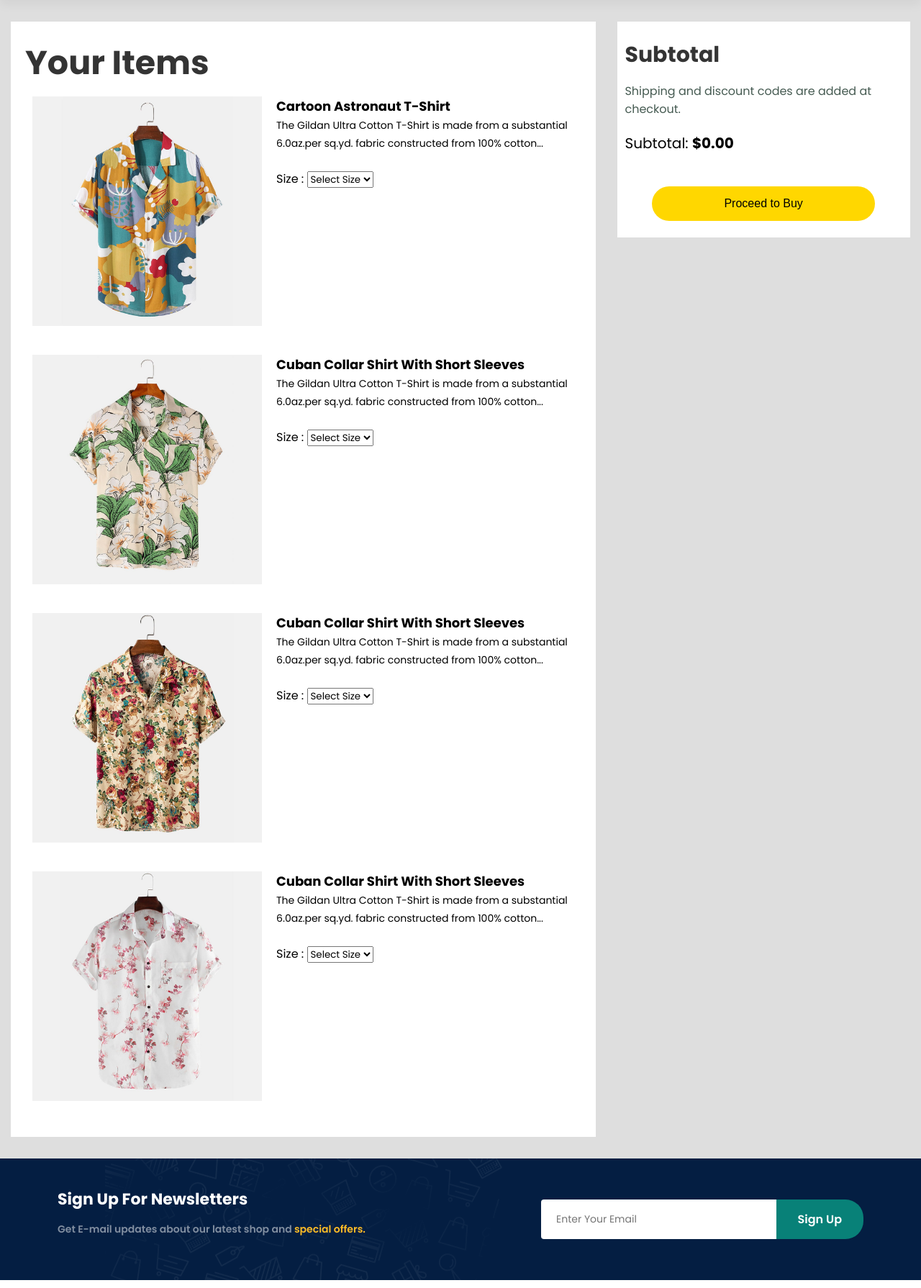
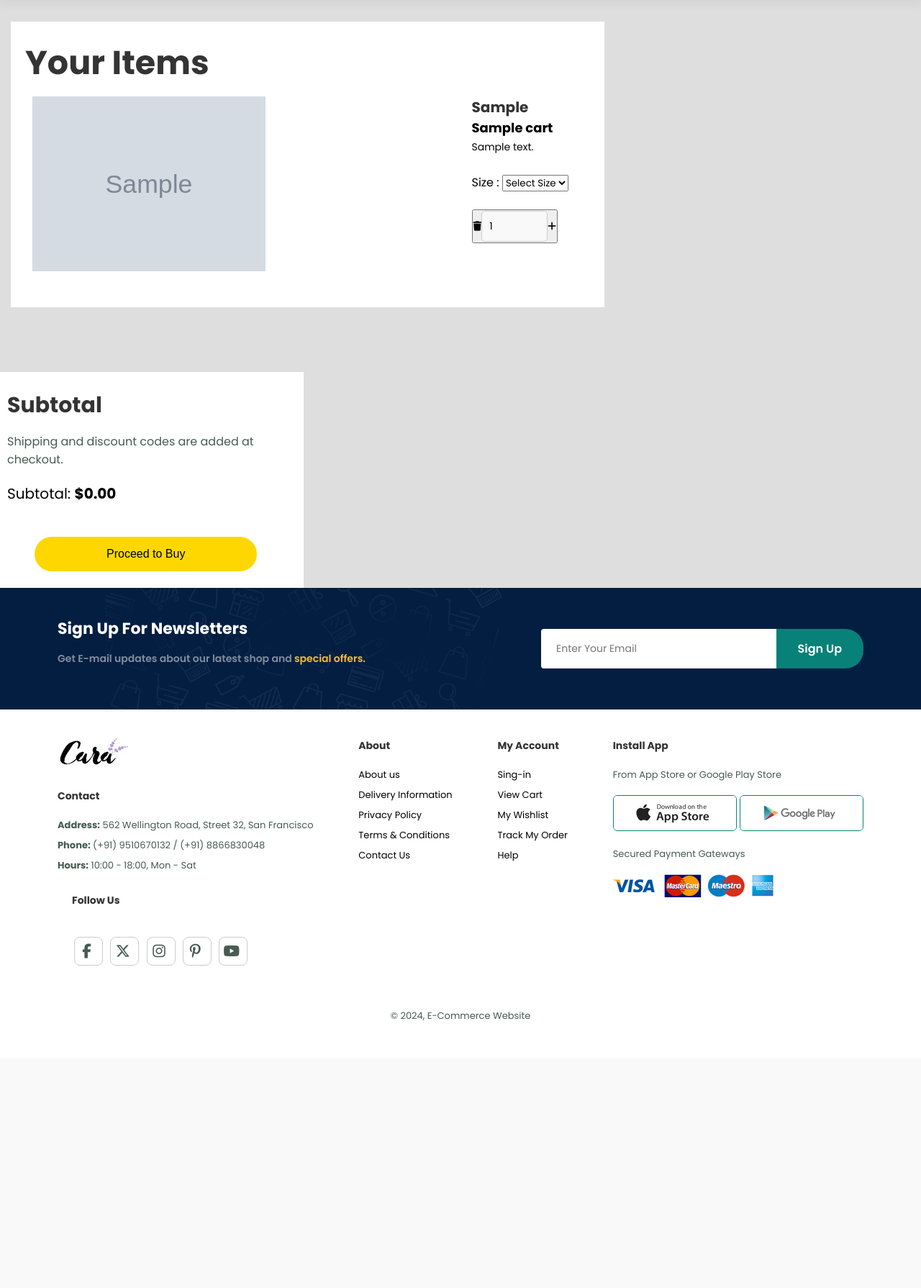
Before and after one commit to Manthan7698/E-CommWeb, a PHP site: page /bag.php in a window 1280 px wide. Shown: the part 87-1877 px from the top of the page at 72% size. After the commit the page ends 1505 px from the top, so only its background shows below. Run offline with PHP 8.4, Linux system fonts and the light colour scheme; tables that the repository leaves empty or names only in its code hold one stand-in row (values such as "Sample post"); grey boxes marked "Sample" are stand-in pictures; some libraries are stand-ins or nearby versions.

Commit message:
updated bag

```diff
--- a/bag.php
+++ b/bag.php
@@ -1,5 +1,6 @@
 <!DOCTYPE html>
 <html lang="en">
+
 <head>
     <meta charset="UTF-8">
     <meta name="viewport" content="width=device-width, initial-scale=1.0">
@@ -7,6 +8,7 @@
     <link rel="stylesheet" href="style.css">
     <link rel="stylesheet" href="https://cdnjs.cloudflare.com/ajax/libs/font-awesome/6.5.1/css/all.min.css" />
 </head>
+
 <body>
 
     <section id="header">
@@ -42,12 +44,19 @@
             <div class="bag-item-box-area">
                 <h2>Your Items</h2>
                 <div class="bag-item-box">
+                    <?php
+                    include 'config.php';
+                    $stmt = $conn->prepare('SELECT * FROM cart');
+                    $stmt->execute();
+                    $result = $stmt->get_result();
+                    while ($row = $result->fetch_assoc()):
+                    ?>
                         <div class="bag-item">
-                        <img src="img/products/f1.jpg" alt="">
+                            <img src="<?php echo $row['product_img'] ?>" alt="">
                             <div class="bag-item-des">
-                            <h5>Cartoon Astronaut T-Shirt</h5>
-                            <span>The Gildan Ultra Cotton T-Shirt is made from a substantial 6.0az.per
-                                sq.yd. fabric constructed from 100% cotton...
+                                <h4><?= $row['product_brand']?></h4>
+                                <h5><?= $row['product_name'] ?></h5>
+                                <span><?= $row['product_details'] ?>
                                 </span>
                                 <br>
                                 <br>
@@ -60,73 +69,12 @@
                                     <option>XL</option>
                                     <option>XXL</option>
                                 </select>
+                                <br>
+                                <br>
+                                <button class="remove-item"><i class="fa-solid fa-trash"><input type="number" name="quantity" id="quantity" value="1" min="1" max="10"></i><i class="fa-solid fa-plus"></i></button>
                             </div>
                         </div>
-                </div>
-                <div bag-item-box>
-                    <div class="bag-item">
-                        <img src="img/products/f2.jpg" alt="">
-                        <div class="bag-item-des">
-                            <h5>Cuban Collar Shirt With Short Sleeves</h5>
-                            <span>The Gildan Ultra Cotton T-Shirt is made from a substantial 6.0az.per
-                                sq.yd. fabric constructed from 100% cotton...
-                            </span>
-                            <br>
-                            <br>
-                            <label for="size">Size :</label>
-                            <select name="sizes" id="size">
-                                <option>Select Size</option>
-                                <option>S</option>
-                                <option>M</option>
-                                <option>L</option>
-                                <option>XL</option>
-                                <option>XXL</option>
-                            </select>
-                        </div>
-                    </div>
-                </div>
-                <div bag-item-box>
-                    <div class="bag-item">
-                        <img src="img/products/f3.jpg" alt="">
-                        <div class="bag-item-des">
-                            <h5>Cuban Collar Shirt With Short Sleeves</h5>
-                            <span>The Gildan Ultra Cotton T-Shirt is made from a substantial 6.0az.per
-                                sq.yd. fabric constructed from 100% cotton...
-                            </span>
-                            <br>
-                            <br>
-                            <label for="size">Size :</label>
-                            <select name="sizes" id="size">
-                                <option>Select Size</option>
-                                <option>S</option>
-                                <option>M</option>
-                                <option>L</option>
-                                <option>XL</option>
-                                <option>XXL</option>
-                            </select>
-                        </div>
-                    </div>
-                </div>
-                <div bag-item-box>
-                    <div class="bag-item">
-                        <img src="img/products/f4.jpg" alt="">
-                        <div class="bag-item-des">
-                            <h5>Cuban Collar Shirt With Short Sleeves</h5>
-                            <span>The Gildan Ultra Cotton T-Shirt is made from a substantial 6.0az.per
-                                sq.yd. fabric constructed from 100% cotton...
-                            </span>
-                            <br>
-                            <br>
-                            <label for="size">Size :</label>
-                            <select name="sizes" id="size">
-                                <option>Select Size</option>
-                                <option>S</option>
-                                <option>M</option>
-                                <option>L</option>
-                                <option>XL</option>
-                                <option>XXL</option>
-                            </select>
-                        </div>
+                    <?php endwhile; ?>
                 </div>
             </div>
         </div>
@@ -209,4 +157,5 @@
     <script src="script.js"></script>
 
 </body>
+
 </html>
```
Lines whose indentation alone changed are shown as unchanged.
